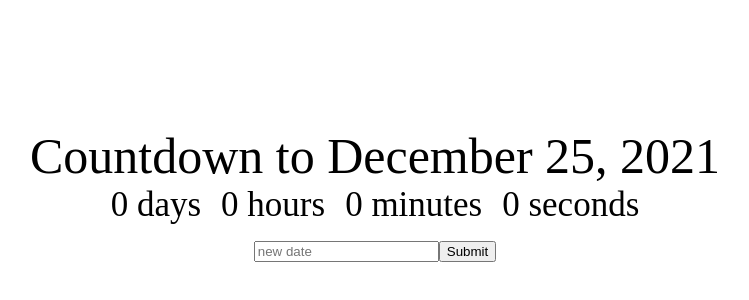
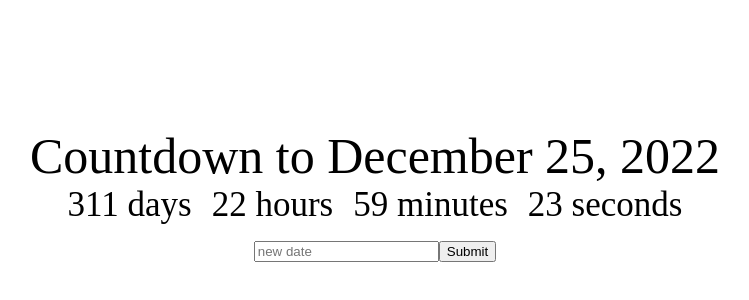
Before and after one commit to bonetou/react-redux, a React (Create React App) app in the folder countdown-champ/: page / in a window 1280 px wide. Shown: the part 126-426 px from the top of the page, without its empty margins (265-1014 px from the left). Built offline with nearby package versions, Linux system fonts and the light colour scheme.

Commit message:
feat: react lifecycle methods

```diff
--- a/countdown-champ/src/App.jsx
+++ b/countdown-champ/src/App.jsx
@@ -7,7 +7,7 @@
     constructor(props) {
         super(props);
         this.state = {
-            deadline: "December 25, 2021",
+            deadline: "December 25, 2022",
             newDeadline: ""
         }
     }
@@ -15,13 +15,16 @@
     changeDeadline() {
         this.setState({deadline: this.state.newDeadline})
     }
+
     render(){
         return (
             <div className="App">
                 <div className="App-title">
                     Countdown to {this.state.deadline}
                 </div>
-                <Clock/>
+                <Clock
+                    deadline={this.state.deadline}
+                />
                 <input
                     placeholder="new date"
                     onChange={event => this.setState({newDeadline: event.target.value})}
--- a/countdown-champ/src/Clock.jsx
+++ b/countdown-champ/src/Clock.jsx
@@ -2,7 +2,6 @@
 import './App.css';
 
 class Clock extends Component {
-
     constructor(props) {
         super(props);
         this.state = {
@@ -12,6 +11,21 @@
             seconds: 0
         }
     }
+
+    componentDidMount() {
+        setInterval(() => this.getTimeUntil(this.props.deadline), 1000)
+    }
+
+    getTimeUntil(deadline) {
+        const time = Date.parse(deadline) - Date.parse(new Date());
+        const seconds = Math.floor((time/1000) % 60);
+        const minutes = Math.floor((time/1000/60) % 60);
+        const hours = Math.floor((time/(1000*60*60)) % 24);
+        const days = Math.floor(time/(1000*60*60*24));
+
+        this.setState({days, hours, minutes, seconds})
+    }
+
     render() {
         return (
             <div>
```
